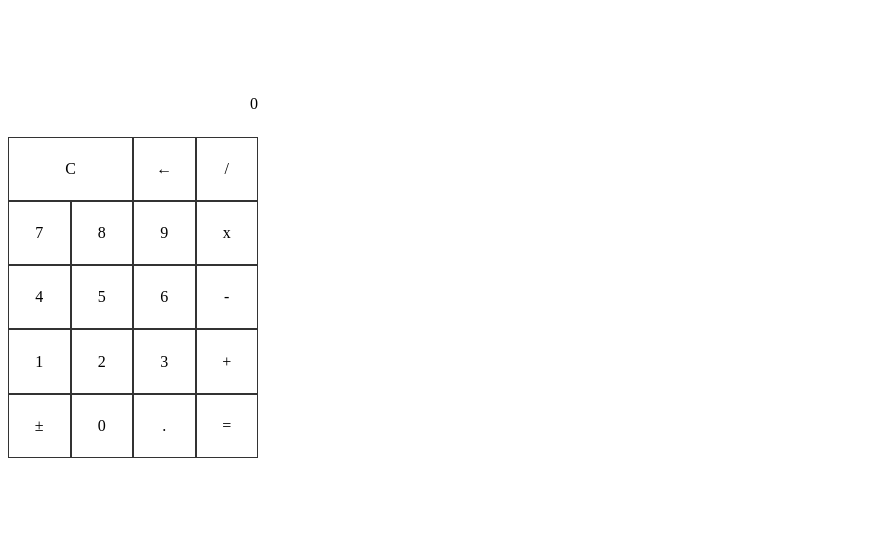
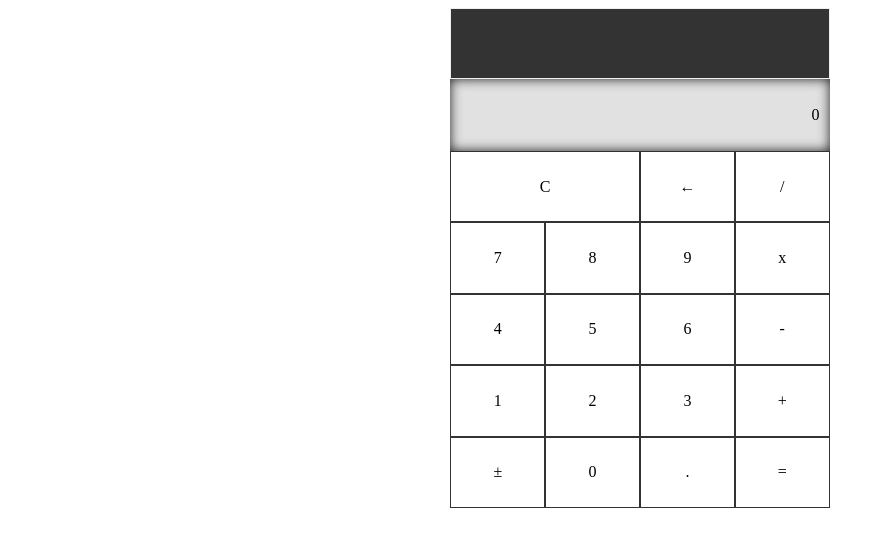
Before and after one commit to fracado/random-advice-calculator, a Vue app: page / in a window 1280 px wide. Shown: the top 546 px of the page, without its empty margins (0-885 px from the left). Built offline with nearby package versions, Linux system fonts and the light colour scheme.

Commit message:
added styling to current and previous display

```diff
--- a/src/components/Calculator.vue
+++ b/src/components/Calculator.vue
@@ -57,8 +57,9 @@ export default {
   grid-template-columns: repeat(4, 1fr);
   grid-auto-rows: minmax(30px, auto);
   text-align: center;
-  width: 250px;
-  height: 450px;
+  width: 30%;
+  height: 500px;
+  margin: 0 auto;
 }
 
 .display {
@@ -66,6 +67,9 @@ export default {
   justify-content: flex-end;
   align-items: center;
   grid-column:  1 / 5;
+  padding: 0 10px 0 0;
+  background-color: rgb(226, 225, 225);
+  box-shadow: inset 0 0 12px #1f1e1e;
 }
 
 .prev {
@@ -73,6 +77,9 @@ export default {
   justify-content: flex-end;
   align-items: center;
   grid-column:  1 / 5;
+  background-color: #333;
+  color: #fff;
+  border: 1px solid #eee
 }
 
 .btn {
```
